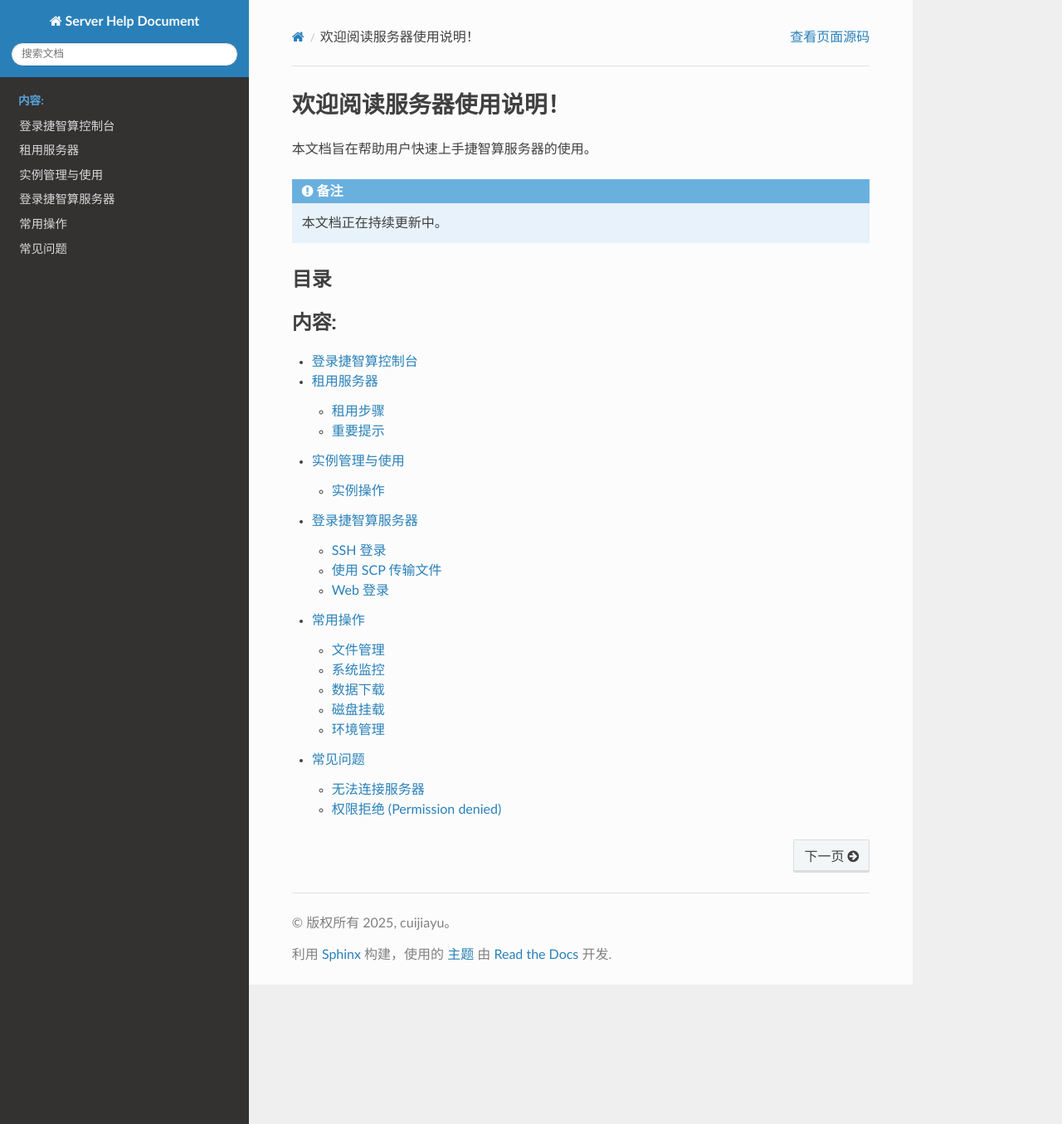
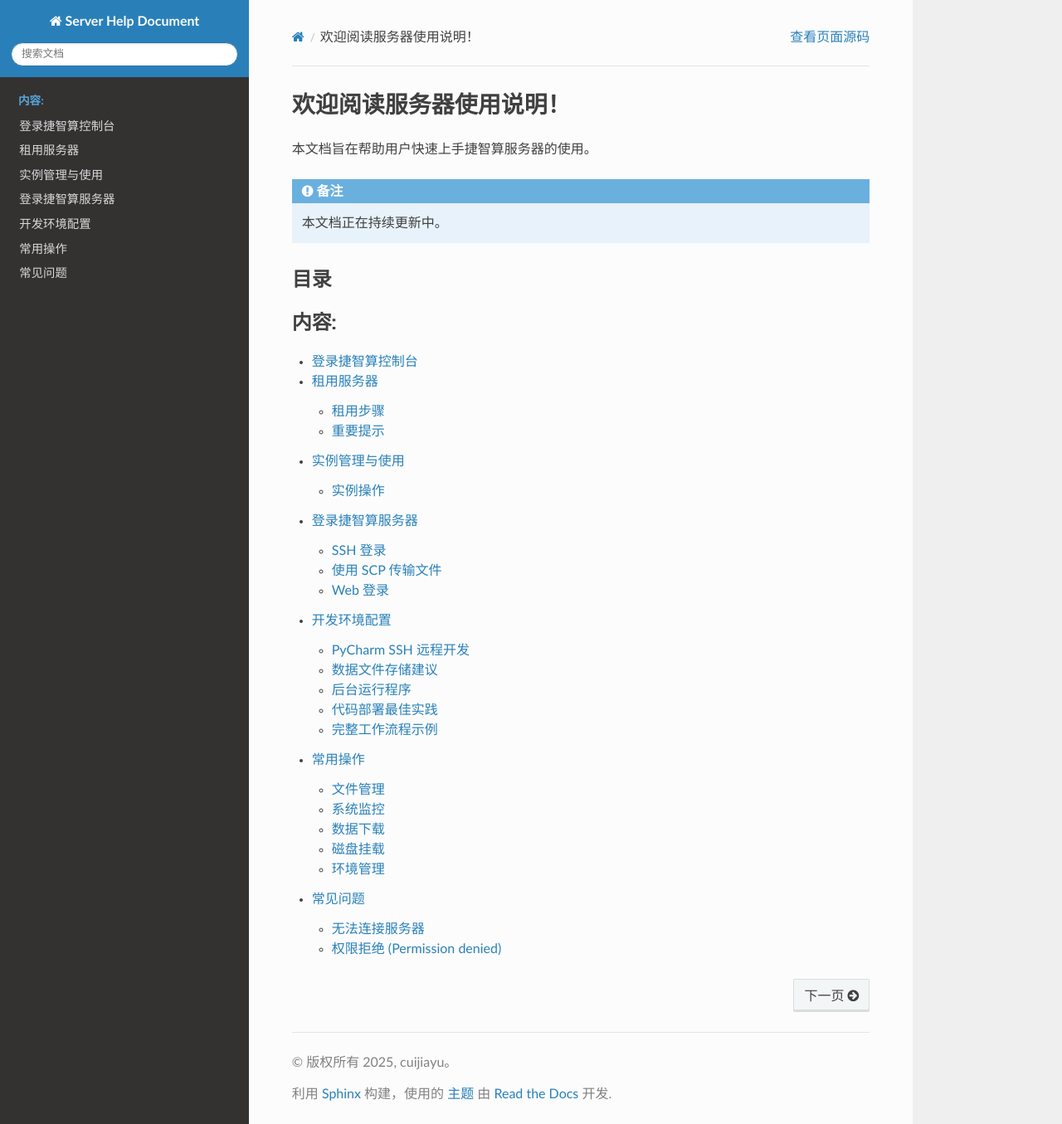
Before and after one commit to cuijiayu20/Server-Help-Document, a Sphinx documentation site: the page built from docs/source/index.rst, in a window 1280 px wide and 1355 px high. Shown: the whole window at 83% size. Built offline with Sphinx 7.4.7 and the Read the Docs theme 3.1.0, drawn with Linux system fonts in a browser that asks for light colours; some of the changed lines change nothing that is shown.

Commit message:
Add development guide: PyCharm SSH, tmux, data storage best practices

```diff
--- /dev/null
+++ b/docs/source/development_guide.rst
@@ -0,0 +1,328 @@
+开发环境配置
+==============
+
+本章节介绍如何配置开发环境，包括 PyCharm 远程开发、数据存储、后台运行等。
+
+PyCharm SSH 远程开发
+--------------------
+
+PyCharm 支持通过 SSH 连接到远程服务器进行开发和调试。
+
+配置 SSH 连接
+~~~~~~~~~~~~~
+
+1. **打开 PyCharm**，选择 ``File`` → ``Settings`` (Windows/Linux) 或 ``PyCharm`` → ``Preferences`` (Mac)
+
+2. **添加 SSH 配置**
+
+   导航到 ``Tools`` → ``SSH Configurations``，点击 ``+`` 添加新配置：
+
+   * **Host**: 服务器 IP 地址（如 ``120.232.255.237``）
+   * **Port**: SSH 端口号（如 ``30371``）
+   * **Username**: 用户名（通常为 ``root``）
+   * **Authentication type**: 选择 ``Password`` 或 ``Key pair``
+   * **Password**: 输入服务器密码
+
+3. **测试连接**
+
+   点击 ``Test Connection`` 确认连接成功。
+
+配置远程解释器
+~~~~~~~~~~~~~~
+
+1. 打开 ``Settings`` → ``Project`` → ``Python Interpreter``
+
+2. 点击齿轮图标 → ``Add...`` → ``SSH Interpreter``
+
+3. 选择 ``Existing server configuration``，选择刚才创建的 SSH 配置
+
+4. 指定远程 Python 解释器路径，例如：
+
+   .. code-block:: text
+
+      /root/miniconda3/envs/myenv/bin/python
+
+5. 设置远程项目路径（代码将同步到此目录）：
+
+   .. code-block:: text
+
+      /root/projects/myproject
+
+配置文件同步
+~~~~~~~~~~~~
+
+PyCharm 会自动将本地代码同步到远程服务器。您可以在 ``Tools`` → ``Deployment`` 中查看和配置同步设置。
+
+.. note::
+
+   * 代码会自动上传到服务器的指定目录
+   * 修改本地文件后会自动同步到服务器
+   * 运行和调试都在服务器上执行
+
+数据文件存储建议
+----------------
+
+数据盘挂载
+~~~~~~~~~~
+
+**强烈建议将数据存储在挂载的数据盘上**，而不是系统盘。
+
+原因：
+
+* 系统盘空间有限（通常只有 50GB 免费额度）
+* 数据盘容量大，适合存储大型数据集
+* 数据盘可以单独管理和备份
+
+推荐目录结构
+~~~~~~~~~~~~
+
+.. code-block:: text
+
+   /data/                    # 挂载的数据盘
+   ├── datasets/             # 数据集存储
+   │   ├── imagenet/
+   │   ├── coco/
+   │   └── custom_data/
+   ├── models/               # 训练好的模型
+   │   ├── checkpoints/
+   │   └── pretrained/
+   └── outputs/              # 输出结果
+       ├── logs/
+       └── results/
+
+/root/                       # 系统盘（代码存储）
+├── projects/                # 项目代码
+│   ├── project1/
+│   └── project2/
+└── miniconda3/              # Python 环境
+
+在代码中使用数据盘路径
+~~~~~~~~~~~~~~~~~~~~~~
+
+在您的 Python 代码中，使用服务器上的绝对路径：
+
+.. code-block:: python
+
+   # 错误示例：使用本地路径
+   # data_path = "C:/Users/username/data/dataset.zip"  # ❌
+
+   # 正确示例：使用服务器路径
+   data_path = "/data/datasets/imagenet/train"  # ✅
+   model_save_path = "/data/models/checkpoints/model.pth"  # ✅
+   output_dir = "/data/outputs/experiment1"  # ✅
+
+.. warning::
+
+   **重要提示**
+
+   * 代码需要上传到服务器运行，所有路径应使用服务器的绝对路径
+   * 不要使用 Windows 风格的路径（如 ``C:\``）
+   * 数据文件也需要提前上传到服务器
+
+后台运行程序
+------------
+
+使用 tmux 保持会话
+~~~~~~~~~~~~~~~~~~
+
+``tmux`` 是一个终端复用器，可以让程序在后台持续运行，即使断开 SSH 连接也不会中断。
+
+安装 tmux
+^^^^^^^^^
+
+.. code-block:: bash
+
+   # Ubuntu/Debian
+   apt-get install tmux
+
+   # CentOS/RHEL
+   yum install tmux
+
+基本使用
+^^^^^^^^
+
+.. code-block:: bash
+
+   # 创建新会话
+   tmux new -s training
+
+   # 在会话中运行程序
+   python train.py
+
+   # 分离会话（程序继续运行）
+   # 按键：Ctrl+B，然后按 D
+
+   # 查看所有会话
+   tmux ls
+
+   # 重新连接到会话
+   tmux attach -t training
+
+   # 关闭会话
+   tmux kill-session -t training
+
+常用快捷键
+^^^^^^^^^^
+
+* ``Ctrl+B`` 然后 ``D``: 分离会话
+* ``Ctrl+B`` 然后 ``C``: 创建新窗口
+* ``Ctrl+B`` 然后 ``N``: 切换到下一个窗口
+* ``Ctrl+B`` 然后 ``P``: 切换到上一个窗口
+* ``Ctrl+B`` 然后 ``%``: 垂直分割窗口
+* ``Ctrl+B`` 然后 ``"``: 水平分割窗口
+
+使用 nohup
+~~~~~~~~~~
+
+``nohup`` 也可以让程序在后台运行：
+
+.. code-block:: bash
+
+   # 后台运行并将输出重定向到文件
+   nohup python train.py > training.log 2>&1 &
+
+   # 查看运行的进程
+   ps aux | grep train.py
+
+   # 查看日志
+   tail -f training.log
+
+   # 停止程序
+   kill <进程ID>
+
+使用 screen
+~~~~~~~~~~~
+
+``screen`` 是另一个类似 tmux 的工具：
+
+.. code-block:: bash
+
+   # 创建新会话
+   screen -S training
+
+   # 运行程序
+   python train.py
+
+   # 分离会话：Ctrl+A 然后 D
+
+   # 重新连接
+   screen -r training
+
+代码部署最佳实践
+----------------
+
+上传代码到服务器
+~~~~~~~~~~~~~~~~
+
+**方法一：使用 PyCharm 自动同步**
+
+配置好远程解释器后，PyCharm 会自动同步代码。
+
+**方法二：使用 SCP**
+
+.. code-block:: bash
+
+   # 上传整个项目文件夹
+   scp -P 30371 -r /local/path/myproject root@120.232.255.237:/root/projects/
+
+**方法三：使用 Git**
+
+.. code-block:: bash
+
+   # 在服务器上克隆代码
+   cd /root/projects
+   git clone https://github.com/username/myproject.git
+
+   # 更新代码
+   cd myproject
+   git pull
+
+路径配置建议
+~~~~~~~~~~~~
+
+1. **使用配置文件**
+
+   创建 ``config.py`` 存储路径配置：
+
+   .. code-block:: python
+
+      # config.py
+      import os
+
+      # 数据路径
+      DATA_ROOT = "/data/datasets"
+      MODEL_ROOT = "/data/models"
+      OUTPUT_ROOT = "/data/outputs"
+
+      # 具体路径
+      TRAIN_DATA = os.path.join(DATA_ROOT, "imagenet/train")
+      VAL_DATA = os.path.join(DATA_ROOT, "imagenet/val")
+      CHECKPOINT_DIR = os.path.join(MODEL_ROOT, "checkpoints")
+
+2. **使用命令行参数**
+
+   .. code-block:: python
+
+      import argparse
+
+      parser = argparse.ArgumentParser()
+      parser.add_argument('--data_dir', type=str, default='/data/datasets/imagenet')
+      parser.add_argument('--output_dir', type=str, default='/data/outputs/exp1')
+      args = parser.parse_args()
+
+3. **检查路径是否存在**
+
+   .. code-block:: python
+
+      import os
+
+      data_path = "/data/datasets/imagenet"
+      if not os.path.exists(data_path):
+          raise FileNotFoundError(f"数据路径不存在: {data_path}")
+
+完整工作流程示例
+----------------
+
+.. code-block:: bash
+
+   # 1. SSH 登录服务器
+   ssh root@120.232.255.237 -p 30371
+
+   # 2. 创建项目目录
+   mkdir -p /root/projects/myproject
+   mkdir -p /data/datasets
+   mkdir -p /data/outputs
+
+   # 3. 上传代码（本地执行）
+   scp -P 30371 -r ./myproject root@120.232.255.237:/root/projects/
+
+   # 4. 上传数据（本地执行）
+   scp -P 30371 -r ./dataset.zip root@120.232.255.237:/data/datasets/
+
+   # 5. 在服务器上解压数据
+   cd /data/datasets
+   unzip dataset.zip
+
+   # 6. 创建 tmux 会话
+   tmux new -s training
+
+   # 7. 激活环境并运行
+   conda activate myenv
+   cd /root/projects/myproject
+   python train.py --data_dir /data/datasets/imagenet --output_dir /data/outputs/exp1
+
+   # 8. 分离会话（Ctrl+B 然后 D）
+
+   # 9. 随时重新连接查看进度
+   tmux attach -t training
+
+.. tip::
+
+   **最佳实践总结**
+
+   * ✅ 代码放在 ``/root/projects/``
+   * ✅ 数据放在 ``/data/datasets/``（挂载的数据盘）
+   * ✅ 使用 tmux 或 screen 保持长时间运行
+   * ✅ 所有路径使用服务器的绝对路径
+   * ✅ 使用 Git 或 SCP 部署代码
+   * ✅ 定期保存检查点到 ``/data/models/``
--- a/docs/source/index.rst
+++ b/docs/source/index.rst
@@ -18,5 +18,6 @@
    rental_server
    instance_management
    server_login
+   development_guide
    common_operations
    troubleshooting
```
